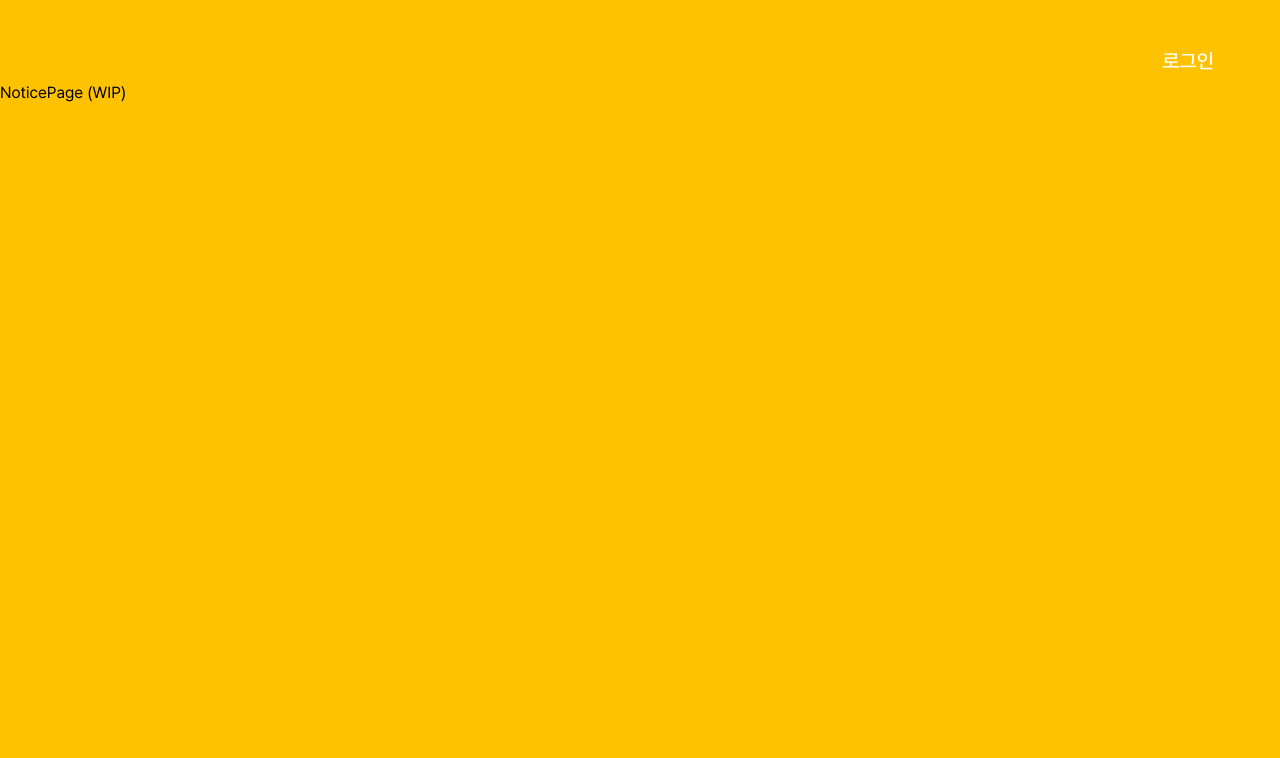
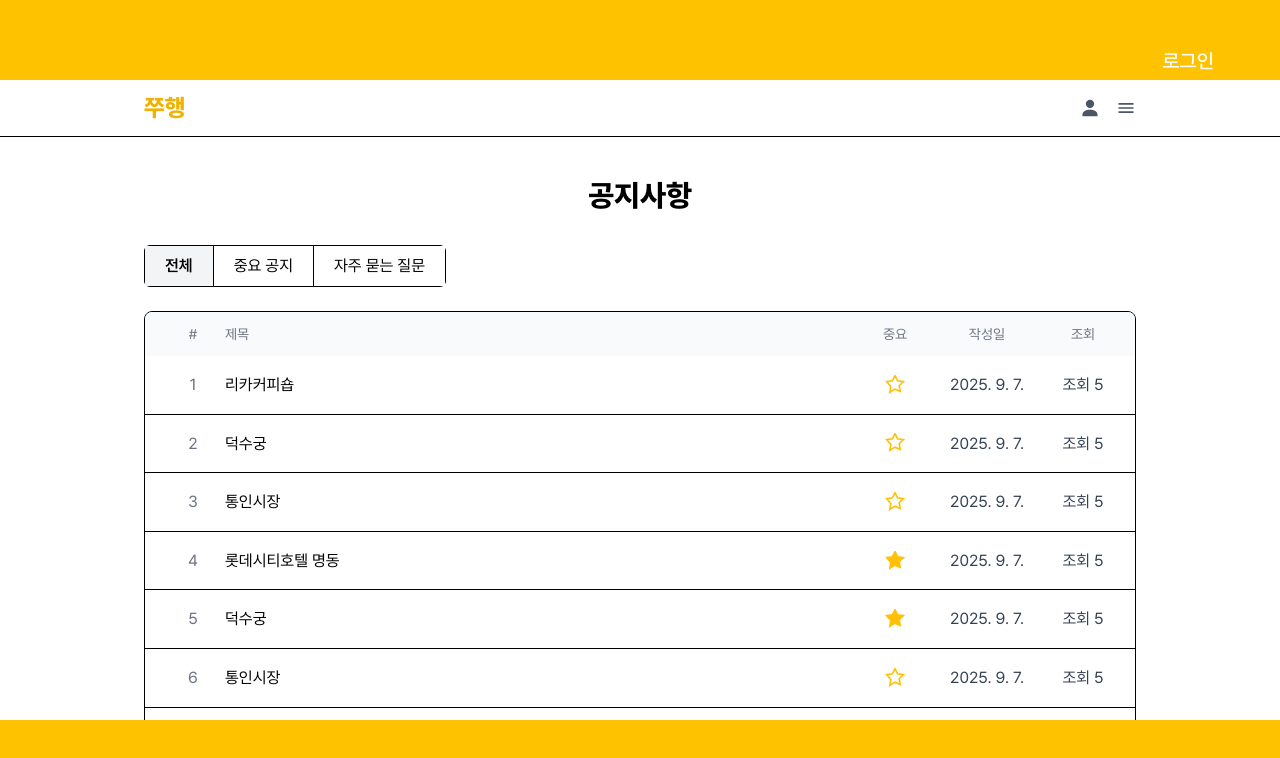
Before and after one commit to thisissolmi/GMG_FE, a Next.js app: page /NoticePage in a window 1280 px wide. Shown: the top 758 px of the page. Built offline with nearby package versions, Linux system fonts and the light colour scheme.

Commit message:
[FEAT] 버셀 에러 해결

```diff
--- a/src/components/Step1Card.tsx
+++ b/src/components/Step1Card.tsx
@@ -1,7 +1,8 @@
 "use client";
 
 import styles from "./Step1Card.module.css";
-import { useState } from "react";
+import Image from 'next/image';
+// import { useState } from "react";
 
 interface Step1CardProps {
     onNext?: () => void;
@@ -34,11 +35,13 @@ export default function Step1Card({ onNext, tripName, setTripName }: Step1CardPr
                 />
             </div>
             <div className={styles.imgContainer}>
-                <img
-                    src="/rightArrow.svg"
-                    alt="arrowRight"
-                    onClick={handleNext}
-                    style={{ cursor: 'pointer' }}
+                <Image
+                src="/rightArrow.svg"
+                alt="arrowRight"
+                onClick={handleNext}
+                style={{ cursor: 'pointer' }}
+                width={24} // 이미지의 실제 너비
+                height={24} // 이미지의 실제 높이
                 />
             </div>
         </div>
--- a/src/components/Step2Card.tsx
+++ b/src/components/Step2Card.tsx
@@ -1,6 +1,8 @@
 "use client";
 
 import styles from "./Step2Card.module.css";
+import Image from 'next/image';
+
 
 interface Step2CardProps {
     onNext?: () => void;
@@ -44,16 +46,20 @@ export default function Step2Card({ onNext, onPrev, tripDays, setTripDays }: Ste
             </div>
 
             <div className={styles.imgContainer}>
-                <img
+                <Image
                     src="/leftArrow.svg"
                     alt="leftArrow"
                     onClick={onPrev}
-                />
-                <img
+                    width={24}
+                    height={24}
+                    />
+                <Image
                     src="/rightArrow.svg"
                     alt="arrowRight"
                     onClick={handleNext}
-                />
+                    width={24}
+                    height={24}
+                    />
             </div>
         </div>
     );
--- a/src/components/Step3Card.tsx
+++ b/src/components/Step3Card.tsx
@@ -1,7 +1,9 @@
 "use client";
 
 import styles from "./Step3Card.module.css";
-import { useState } from "react";
+import Image from 'next/image';
+
+// import { useState } from "react";
 
 interface Step3CardProps {
     onPrev?: () => void;
@@ -49,15 +51,19 @@ export default function Step3Card({ onPrev, onNext, tripStyle, setTripStyle }: S
             </div>
 
             <div className={styles.imgContainer}>
-                <img
+                <Image
                 src="/leftArrow.svg"
                 alt="leftArrow"
                 onClick={onPrev}
+                width={24}
+                height={24}
                 />
-                <img
+                <Image
                 src="/rightArrow.svg"
                 alt="arrowRight"
                 onClick={handleNext}
+                width={24}
+                height={24}
                 />
             </div>
         </div>
--- a/src/pages/CreateSchedulePage.tsx
+++ b/src/pages/CreateSchedulePage.tsx
@@ -1,6 +1,6 @@
 "use client";
 
-import { useRouter } from "next/navigation";
+// import { useRouter } from "next/navigation";
 import { useState } from "react";
 import Image from "next/image";
 import Step1Card from "@/components/Step1Card";
--- a/src/pages/LoginPage.tsx
+++ b/src/pages/LoginPage.tsx
@@ -1,14 +1,19 @@
+import Image from 'next/image';
+
+
 export default function LoginPage() {
   return (
     <div className="min-h-screen flex items-center justify-center bg-gray-50 relative">
 
       <div className="max-w-md w-full space-y-8">
         <div>
-          <img
-            className="mx-auto h-20 w-auto"
-            src="/yellologo.png"
-            alt="Logo"
-          />
+            <Image
+              className="mx-auto h-20 w-auto"
+              src="/yellologo.png"
+              alt="Logo"
+              width={80}
+              height={80}
+            />
           <h2 className="mt-6 text-center text-3xl font-extrabold text-gray-900">
             로그인
           </h2>
--- a/src/pages/NoticePage.tsx
+++ b/src/pages/NoticePage.tsx
@@ -1,3 +1,170 @@
+// pages/NoticePage.tsx
+import React, { useMemo, useState } from "react";
+
+type Notice = {
+  id: number;
+  title: string;
+  isImportant?: boolean;
+  date: string;   // YYYY-MM-DD
+  views: number;
+  category: "전체" | "중요 공지" | "자주 묻는 질문";
+};
+
+const mockNotices: Notice[] = [
+  { id: 1,  title: "리카커피숍",         isImportant: false, date: "2025-09-07", views: 5, category: "전체" },
+  { id: 2,  title: "덕수궁",             isImportant: false, date: "2025-09-07", views: 5, category: "전체" },
+  { id: 3,  title: "통인시장",           isImportant: false, date: "2025-09-07", views: 5, category: "전체" },
+  { id: 4,  title: "롯데시티호텔 명동",  isImportant: true,  date: "2025-09-07", views: 5, category: "중요 공지" },
+  { id: 5,  title: "덕수궁",             isImportant: true,  date: "2025-09-07", views: 5, category: "중요 공지" },
+  { id: 6,  title: "통인시장",           isImportant: false, date: "2025-09-07", views: 5, category: "전체" },
+  { id: 7,  title: "롯데시티호텔 명동",  isImportant: false, date: "2025-09-07", views: 5, category: "전체" },
+  { id: 8,  title: "덕수궁",             isImportant: false, date: "2025-09-07", views: 5, category: "전체" },
+  { id: 9,  title: "통인시장",           isImportant: false, date: "2025-09-07", views: 5, category: "전체" },
+  { id: 10, title: "롯데시티호텔 명동",  isImportant: false, date: "2025-09-07", views: 5, category: "전체" },
+];
+
+const Star = ({ filled=false }: { filled?: boolean }) => (
+  <svg aria-hidden className="w-5 h-5" viewBox="0 0 24 24" fill={filled ? "#FFC107" : "none"} stroke="#FFC107" strokeWidth="2">
+    <path d="M12 .75l3.09 6.26 6.91 1.01-5 4.87 1.18 6.86L12 16.98 5.82 20.75 7 13.89 2 8.02l6.91-1.01L12 .75z"/>
+  </svg>
+);
+
+const PersonIcon = () => (
+  <svg className="w-5 h-5" viewBox="0 0 24 24" fill="currentColor"><path d="M12 12a5 5 0 1 0-5-5 5 5 0 0 0 5 5zm0 2c-5 0-9 2.5-9 5.5V22h18v-2.5C21 16.5 17 14 12 14z"/></svg>
+);
+
+const MenuIcon = () => (
+  <svg className="w-5 h-5" viewBox="0 0 24 24" fill="currentColor"><path d="M3 6h18v2H3zm0 5h18v2H3zm0 5h18v2H3z"/></svg>
+);
+
+const Arrow = ({ dir = "right" }: { dir?: "left" | "right" }) => (
+  <svg className="w-4 h-4" viewBox="0 0 24 24" fill="currentColor"
+       style={{ transform: dir === "left" ? "rotate(180deg)" : undefined }}>
+    <path d="M10 17l5-5-5-5v10z" />
+  </svg>
+);
+
 export default function NoticePage() {
-  return <div>NoticePage (WIP)</div>;
+  const [tab, setTab] = useState<Notice["category"] | "전체">("전체");
+  const [page, setPage] = useState(1);
+  const pageSize = 10;
+
+  const tabs: Array<Notice["category"]> = ["전체", "중요 공지", "자주 묻는 질문"];
+
+  const filtered = useMemo(() => {
+    if (tab === "전체") return mockNotices;
+    return mockNotices.filter(n => n.category === tab);
+  }, [tab]);
+
+  const totalPages = Math.max(1, Math.ceil(filtered.length / pageSize));
+  const current = filtered.slice((page - 1) * pageSize, page * pageSize);
+
+  return (
+    <div className="min-h-screen bg-white">
+      {/* 상단 헤더 */}
+      <header className="sticky top-0 z-10 bg-white/80 backdrop-blur border-b">
+        <div className="mx-auto max-w-5xl px-4 h-14 flex items-center justify-between">
+          <div className="flex items-center gap-2">
+            {/* 로고 대체 텍스트 */}
+            <span className="text-2xl font-extrabold text-yellow-500 select-none">쭈행</span>
+          </div>
+          <div className="flex items-center gap-4 text-gray-600">
+            <PersonIcon />
+            <MenuIcon />
+          </div>
+        </div>
+      </header>
+
+      <main className="mx-auto max-w-5xl px-4 py-10">
+        {/* 페이지 타이틀 */}
+        <h1 className="text-3xl font-extrabold text-center mb-8">공지사항</h1>
+
+        {/* 탭 */}
+        <div className="w-full overflow-x-auto">
+          <div className="inline-flex rounded-md border bg-white">
+            {tabs.map(t => {
+              const active = t === tab;
+              return (
+                <button
+                  key={t}
+                  onClick={() => { setTab(t); setPage(1); }}
+                  className={`px-5 py-2 text-sm md:text-base border-r last:border-r-0
+                    ${active ? "bg-gray-100 font-semibold" : "bg-white hover:bg-gray-50"}`}
+                >
+                  {t}
+                </button>
+              );
+            })}
+          </div>
+        </div>
+
+        {/* 리스트 헤더 (그리드) */}
+        <div className="mt-6 border rounded-lg overflow-hidden">
+          <div className="grid grid-cols-[64px_1fr_64px_120px_72px] items-center px-4 py-3 text-sm text-gray-500 bg-gray-50">
+            <span className="text-center">#</span>
+            <span>제목</span>
+            <span className="text-center">중요</span>
+            <span className="text-center">작성일</span>
+            <span className="text-center">조회</span>
+          </div>
+
+          {/* 항목들 */}
+          <ul className="divide-y">
+            {current.map((n) => (
+              <li key={n.id} className="grid grid-cols-[64px_1fr_64px_120px_72px] items-center px-4 py-4">
+                <span className="text-center text-gray-500">{n.id}</span>
+                <button className="text-left truncate hover:underline">
+                  {n.title}
+                </button>
+                <div className="flex justify-center">{n.isImportant ? <Star filled /> : <Star />}</div>
+                <span className="text-center text-gray-700">
+                  {new Date(n.date).toLocaleDateString("ko-KR", { year: "numeric", month: "numeric", day: "numeric" })}
+                </span>
+                <span className="text-center text-gray-700">조회 {n.views}</span>
+              </li>
+            ))}
+            {current.length === 0 && (
+              <li className="px-4 py-10 text-center text-gray-500">게시물이 없습니다.</li>
+            )}
+          </ul>
+        </div>
+
+        {/* 페이지네이션 */}
+        <div className="mt-8 flex items-center justify-center gap-1 text-gray-500">
+          <button
+            className="px-2 py-1 rounded hover:bg-gray-100 disabled:opacity-40"
+            disabled={page === 1}
+            onClick={() => setPage(p => Math.max(1, p - 1))}
+            aria-label="이전"
+          >
+            <Arrow dir="left" />
+          </button>
+
+          {Array.from({ length: totalPages }).map((_, idx) => {
+            const p = idx + 1;
+            const active = p === page;
+            return (
+              <button
+                key={p}
+                onClick={() => setPage(p)}
+                className={`w-8 h-8 rounded-full text-sm
+                  ${active ? "bg-yellow-400 text-white" : "hover:bg-gray-100"}`}
+              >
+                {p}
+              </button>
+            );
+          })}
+
+          <button
+            className="px-2 py-1 rounded hover:bg-gray-100 disabled:opacity-40"
+            disabled={page === totalPages}
+            onClick={() => setPage(p => Math.min(totalPages, p + 1))}
+            aria-label="다음"
+          >
+            <Arrow />
+          </button>
+        </div>
+      </main>
+    </div>
+  );
 }
--- a/src/pages/index.tsx
+++ b/src/pages/index.tsx
@@ -1,6 +1,3 @@
-import Image from "next/image";
-import Step1Card from "@/components/Step1Card";
-
 export default function Home() {
   return (
     <div>
```
Lines whose indentation alone changed are shown as unchanged.
